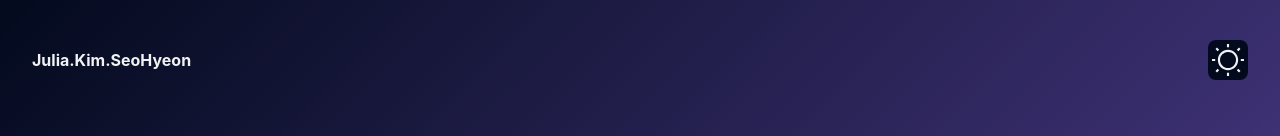
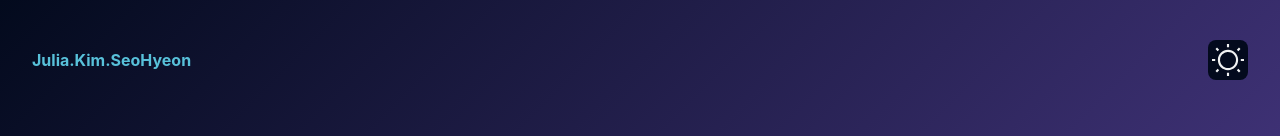
Before and after one commit to juliakimseohyeon/portfolio, a React (Vite) app: page / in a window 1280 px wide. In both pictures the pointer is over the element "Julia.Kim.SeoHyeon". Shown: the top 136 px of the page. Built offline with nearby package versions, Linux system fonts and the light colour scheme.

Commit message:
Add logo hover style

```diff
--- a/src/components/Header/Header.scss
+++ b/src/components/Header/Header.scss
@@ -19,6 +19,7 @@ nav {
 .nav {
   &__logo {
     font-weight: 700;
+    transition: 0.2s;
   }
   &--right {
     @include display-flex(flex, row);
@@ -33,3 +34,11 @@ html.theme-dark .menu {
 html.theme-light .menu {
   background-color: $color-primary-purple;
 }
+
+html.theme-dark .nav__logo:hover {
+  color: $color-primary-teal;
+}
+
+html.theme-light .nav__logo:hover {
+  color: $color-primary-purple;
+}
```
